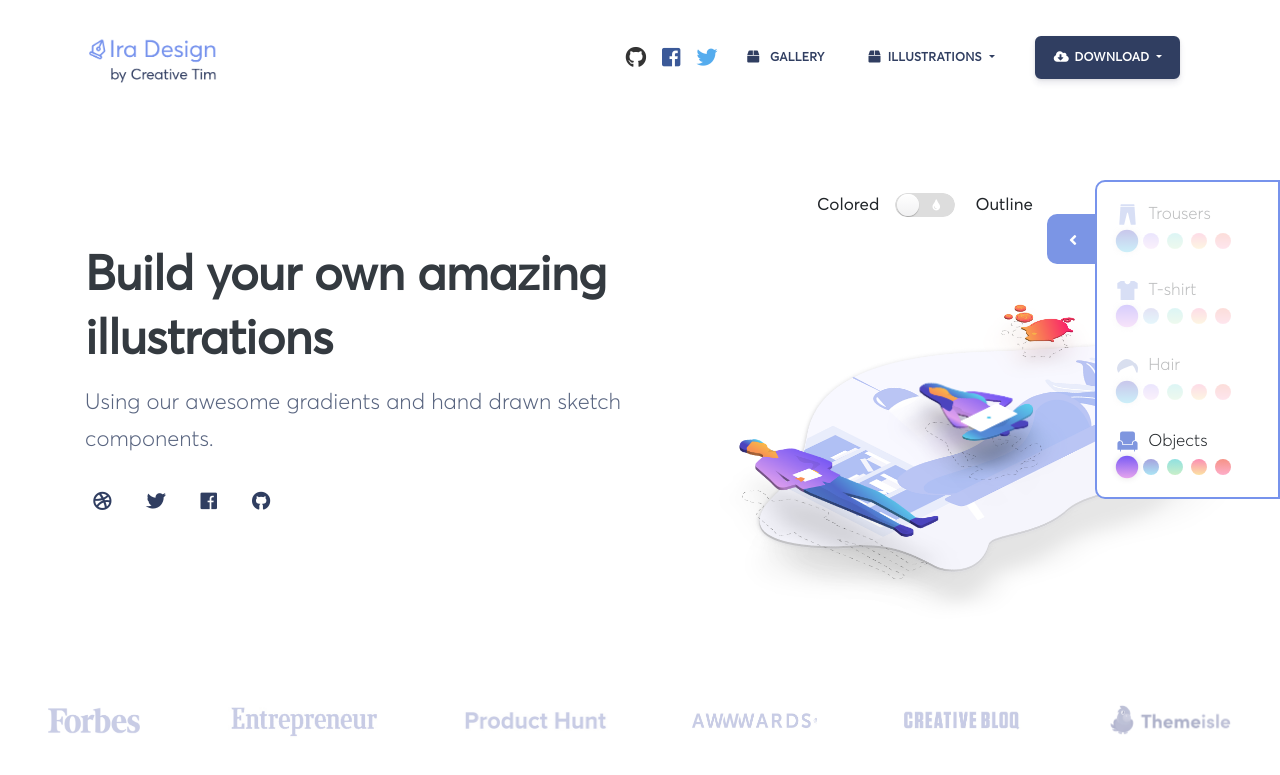
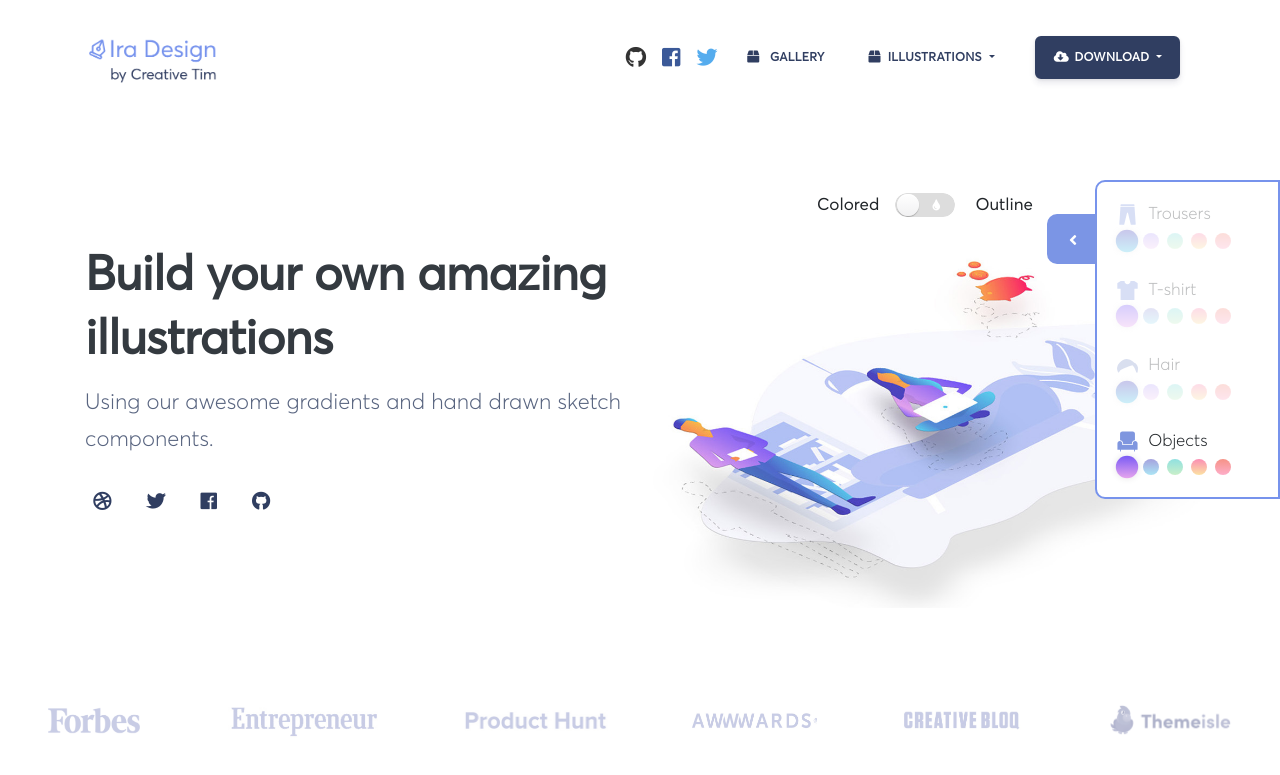
Before and after one commit to ira-design/ira-design.github.io, a Jekyll site: the page built from index.html, in a window 1280 px wide and 900 px high. Shown: the top 775 px of the window. Built offline with Jekyll 4.4.1, drawn with Linux system fonts in a browser that asks for light colours; a script that is not in the unit is left out; comment, search, counter and statistics services are not loaded.

Commit message:
Refactor(index): Change images

```diff
--- a/_layouts/index.html
+++ b/_layouts/index.html
@@ -79,12 +79,7 @@
 
 							<div class="position-relative">
 								<div class="illustration-colored">
-									<img src="{{ path-general }}/assets/img/pp.png" class="illustration1">
-									<img src="{{ path-general }}/assets/img/pr1.png" class="illustration2">
-									<img src="{{ path-general }}/assets/img/pr2.png" class="man-float">
-									<img src="{{ path-general }}/assets/img/women-float.png" class="women-float">
-									<img src="{{ path-general }}/assets/img/coffee-float.png" class="coffee-float">
-									<img src="{{ path-general }}/assets/img/pig-float.png" class="pig-float">
+									<img src="{{ path-general }}/assets/img/img-header-gradient.jpg" class="illustrations-outline">
 								</div>
 
 								<div class="illustration-outline opacity-0">
```
Also changed, not shown: assets/img/img-header-gradient.jpg (added), assets/img/img-header-outline.jpg.
